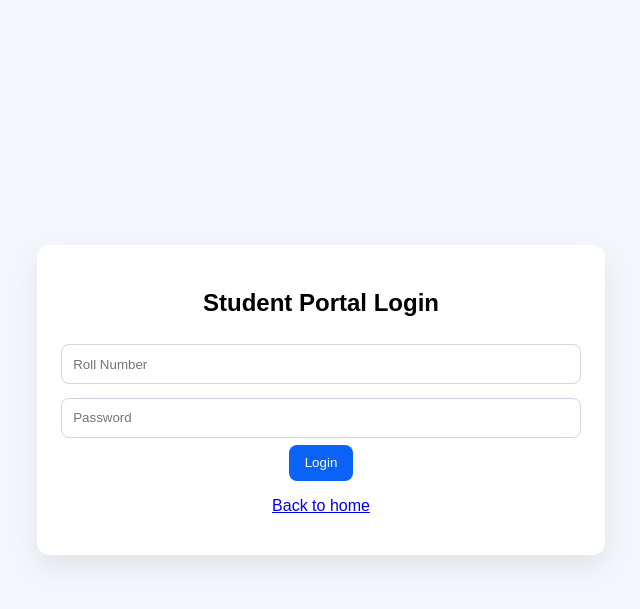
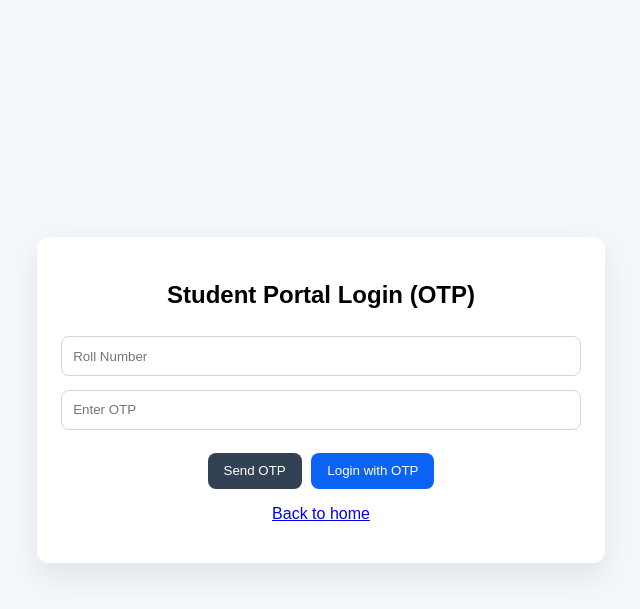
Before and after one commit to NAMANPHOGAT/Face-Recognition-Attendance-System, a Flask app: page /student/login in a window 1280 px wide. Shown: the top 609 px of the page, without its empty margins (319-959 px from the left). Run offline with Flask 3, Linux system fonts and the light colour scheme.

Commit message:
Implement OTP-based student login using Excel email data

```diff
--- a/app.py
+++ b/app.py
@@ -27,11 +27,11 @@ BASE_DIR = Path(__file__).resolve().parent
 ATTENDANCE_FILE = BASE_DIR / "attendance.xlsx"
 KNOWN_FACES_DIR = BASE_DIR / "known_faces"
 
-ADMIN_OTP_SENDER = "N4manphogat.gmail.com"
+OTP_SENDER_EMAIL = "N4manphogat.gmail.com"
 GMAIL_APP_PASSWORD = os.environ.get("GMAIL_APP_PASSWORD", "")
 
 ADMIN_HEADERS = ["Employee ID", "OTP Receiver Email"]
-STUDENT_HEADERS = ["Roll No", "Name", "Password"]
+STUDENT_HEADERS = ["Roll No", "Name", "Email"]
 ATTENDANCE_HEADERS = ["Roll No", "Name", "Date", "Time", "Status"]
 OTP_EXPIRY_MINUTES = 5
 
@@ -58,35 +58,37 @@ def ensure_workbook() -> None:
         wb = Workbook()
 
     admin_ws = (
-        wb["Admin"]
-        if "Admin" in wb.sheetnames
-        else _find_sheet_by_headers(wb, ADMIN_HEADERS)
+        wb["Admin"] if "Admin" in wb.sheetnames else _find_sheet_by_headers(wb, ADMIN_HEADERS)
     )
     students_ws = (
         wb["Students"]
         if "Students" in wb.sheetnames
-        else _find_sheet_by_headers(wb, STUDENT_HEADERS)
+        else _find_sheet_by_headers(wb, ["Roll No", "Name"])
     )
     attendance_ws = (
-        wb["Attendance"]
-        if "Attendance" in wb.sheetnames
-        else _find_sheet_by_headers(wb, ATTENDANCE_HEADERS)
+        wb["Attendance"] if "Attendance" in wb.sheetnames else _find_sheet_by_headers(wb, ATTENDANCE_HEADERS)
     )
 
     if admin_ws is None:
         admin_ws = wb.create_sheet("Admin")
         admin_ws.append(ADMIN_HEADERS)
-        admin_ws.append(["EMP001", ADMIN_OTP_SENDER])
+        admin_ws.append(["EMP001", OTP_SENDER_EMAIL])
     elif admin_ws.title != "Admin":
         admin_ws.title = "Admin"
 
     if students_ws is None:
         students_ws = wb.create_sheet("Students")
         students_ws.append(STUDENT_HEADERS)
-        students_ws.append([101, "Student One", "pass101"])
-        students_ws.append([102, "Student Two", "pass102"])
-    elif students_ws.title != "Students":
-        students_ws.title = "Students"
+        students_ws.append([101, "Student One", "student101@example.com"])
+        students_ws.append([102, "Student Two", "student102@example.com"])
+    else:
+        if students_ws.title != "Students":
+            students_ws.title = "Students"
+        header = [_normalize_header(v) for v in [cell.value for cell in students_ws[1]]]
+        if len(header) < 3:
+            students_ws.cell(row=1, column=3, value="Email")
+        elif header[2] in {"password", "pass", "pwd"}:
+            students_ws.cell(row=1, column=3, value="Email")
 
     if attendance_ws is None:
         attendance_ws = wb.create_sheet("Attendance")
@@ -111,20 +113,19 @@ def read_students() -> dict[str, dict[str, str]]:
             continue
         roll = str(row[0]).strip()
         students[roll] = {
-            "name": str(row[1]).strip() if row[1] else "",
-            "password": str(row[2]).strip() if row[2] else "",
+            "name": str(row[1]).strip() if len(row) > 1 and row[1] else "",
+            "email": str(row[2]).strip() if len(row) > 2 and row[2] else "",
         }
     return students
 
 
 def read_admin_settings() -> dict[str, str]:
-    """Always read admin login settings from attendance.xlsx."""
     ensure_workbook()
     wb = load_workbook(ATTENDANCE_FILE, data_only=True)
     ws = wb["Admin"]
 
     employee_id = "EMP001"
-    otp_receiver = ADMIN_OTP_SENDER
+    otp_receiver = OTP_SENDER_EMAIL
     for row in ws.iter_rows(min_row=2, values_only=True):
         if not row:
             continue
@@ -146,13 +147,7 @@ def get_attendance_for_roll(roll: str) -> list[dict[str, str]]:
     for row in ws.iter_rows(min_row=2, values_only=True):
         if not row or str(row[0]).strip() != str(roll):
             continue
-        records.append(
-            {
-                "date": str(row[2]),
-                "time": str(row[3]),
-                "status": str(row[4]),
-            }
-        )
+        records.append({"date": str(row[2]), "time": str(row[3]), "status": str(row[4])})
     return records
 
 
@@ -170,20 +165,18 @@ def mark_attendance(roll: str, name: str) -> dict[str, str]:
     return {"roll": roll, "name": name, "date": date_str, "time": time_str}
 
 
-def _send_admin_otp(otp: str, receiver_email: str) -> None:
+def _send_otp(otp: str, receiver_email: str, audience: str) -> None:
     if not GMAIL_APP_PASSWORD:
         raise RuntimeError("Set GMAIL_APP_PASSWORD env var to send OTP email.")
 
     message = EmailMessage()
-    message["Subject"] = "Admin Login OTP"
-    message["From"] = ADMIN_OTP_SENDER
+    message["Subject"] = f"{audience} Login OTP"
+    message["From"] = OTP_SENDER_EMAIL
     message["To"] = receiver_email
-    message.set_content(
-        f"Your OTP is: {otp}\nValid for {OTP_EXPIRY_MINUTES} minutes.\n"
-    )
+    message.set_content(f"Your OTP is: {otp}\nValid for {OTP_EXPIRY_MINUTES} minutes.\n")
 
     with smtplib.SMTP_SSL("smtp.gmail.com", 465) as smtp:
-        smtp.login(ADMIN_OTP_SENDER, GMAIL_APP_PASSWORD)
+        smtp.login(OTP_SENDER_EMAIL, GMAIL_APP_PASSWORD)
         smtp.send_message(message)
 
 
@@ -235,17 +228,13 @@ def _load_known_face_encodings() -> list[dict[str, object]]:
             image = face_recognition.load_image_file(str(image_file))
             encodings = face_recognition.face_encodings(image)
             if encodings:
-                known_faces.append(
-                    {"roll": roll, "name": metadata["name"], "encoding": encodings[0]}
-                )
+                known_faces.append({"roll": roll, "name": metadata["name"], "encoding": encodings[0]})
     return known_faces
 
 
 def _recognize_student_from_frame(data_url: str) -> dict[str, str] | None:
     if face_recognition is None or np is None:
-        raise RuntimeError(
-            "face_recognition dependency is missing. Install packages from requirements.txt"
-        )
+        raise RuntimeError("face_recognition dependency is missing. Install packages from requirements.txt")
 
     payload = _decode_data_url_to_bytes(data_url)
     pil_image = Image.open(io.BytesIO(payload)).convert("RGB")
@@ -277,17 +266,59 @@ def home():
 @app.route("/student/login", methods=["GET", "POST"])
 def student_login():
     if request.method == "POST":
+        action = request.form.get("action", "login")
         roll = request.form.get("roll", "").strip()
-        password = request.form.get("password", "").strip()
-        student = read_students().get(roll)
+        students = read_students()
+        student = students.get(roll)
 
-        if student and student["password"] == password:
-            session.clear()
-            session["student_roll"] = roll
-            return redirect(url_for("student_dashboard"))
-        return render_template(
-            "student_login.html", error="Invalid roll number or password"
-        )
+        if not student:
+            return render_template("student_login.html", error="Invalid roll number", roll=roll)
+
+        student_email = student.get("email", "")
+        if "@" not in student_email:
+            return render_template(
+                "student_login.html",
+                error="Student email missing in Excel. Update Students sheet column 3.",
+                roll=roll,
+            )
+
+        if action == "send_otp":
+            otp = f"{secrets.randbelow(1_000_000):06d}"
+            expiry = datetime.now() + timedelta(minutes=OTP_EXPIRY_MINUTES)
+            session["pending_student_roll"] = roll
+            session["student_otp"] = otp
+            session["student_otp_expiry"] = expiry.isoformat()
+            try:
+                _send_otp(otp, student_email, "Student")
+            except Exception as exc:
+                return render_template("student_login.html", error=f"OTP sending failed: {exc}", roll=roll)
+
+            return render_template(
+                "student_login.html",
+                message=f"OTP sent from {OTP_SENDER_EMAIL} to {student_email}.",
+                roll=roll,
+            )
+
+        entered_otp = request.form.get("otp", "").strip()
+        saved_otp = session.get("student_otp")
+        saved_roll = session.get("pending_student_roll")
+        expiry_str = session.get("student_otp_expiry")
+
+        if not entered_otp or not saved_otp or not expiry_str:
+            return render_template("student_login.html", error="Please request OTP first.", roll=roll)
+
+        if saved_roll != roll:
+            return render_template("student_login.html", error="OTP belongs to different roll number.", roll=roll)
+
+        if datetime.now() > datetime.fromisoformat(expiry_str):
+            return render_template("student_login.html", error="OTP expired. Please request a new OTP.", roll=roll)
+
+        if entered_otp != saved_otp:
+            return render_template("student_login.html", error="Invalid OTP", roll=roll)
+
+        session.clear()
+        session["student_roll"] = roll
+        return redirect(url_for("student_dashboard"))
 
     return render_template("student_login.html")
 
@@ -311,9 +342,7 @@ def admin_login():
         otp_receiver = admin_settings["otp_receiver"]
 
         if employee_id != admin_employee_id:
-            return render_template(
-                "admin_login.html", error="Invalid employee ID", employee_id=employee_id
-            )
+            return render_template("admin_login.html", error="Invalid employee ID", employee_id=employee_id)
 
         if action == "send_otp":
             otp = f"{secrets.randbelow(1_000_000):06d}"
@@ -323,17 +352,13 @@ def admin_login():
             session["admin_otp_expiry"] = expiry.isoformat()
 
             try:
-                _send_admin_otp(otp, otp_receiver)
+                _send_otp(otp, otp_receiver, "Admin")
             except Exception as exc:
-                return render_template(
-                    "admin_login.html",
-                    error=f"OTP sending failed: {exc}",
-                    employee_id=employee_id,
-                )
+                return render_template("admin_login.html", error=f"OTP sending failed: {exc}", employee_id=employee_id)
 
             return render_template(
                 "admin_login.html",
-                message=f"OTP sent from {ADMIN_OTP_SENDER} to {otp_receiver}.",
+                message=f"OTP sent from {OTP_SENDER_EMAIL} to {otp_receiver}.",
                 employee_id=employee_id,
             )
 
@@ -343,30 +368,16 @@ def admin_login():
         expiry_str = session.get("admin_otp_expiry")
 
         if not entered_otp or not saved_otp or not expiry_str:
-            return render_template(
-                "admin_login.html",
-                error="Please request OTP first.",
-                employee_id=employee_id,
-            )
+            return render_template("admin_login.html", error="Please request OTP first.", employee_id=employee_id)
 
         if saved_employee_id != employee_id:
-            return render_template(
-                "admin_login.html",
-                error="OTP was generated for different employee ID.",
-                employee_id=employee_id,
-            )
+            return render_template("admin_login.html", error="OTP was generated for different employee ID.", employee_id=employee_id)
 
         if datetime.now() > datetime.fromisoformat(expiry_str):
-            return render_template(
-                "admin_login.html",
-                error="OTP expired. Please request a new OTP.",
-                employee_id=employee_id,
-            )
+            return render_template("admin_login.html", error="OTP expired. Please request a new OTP.", employee_id=employee_id)
 
         if entered_otp != saved_otp:
-            return render_template(
-                "admin_login.html", error="Invalid OTP", employee_id=employee_id
-            )
+            return render_template("admin_login.html", error="Invalid OTP", employee_id=employee_id)
 
         session.clear()
         session["admin_authenticated"] = True
@@ -396,21 +407,13 @@ def admin_recognize():
     except RuntimeError as exc:
         return jsonify({"success": False, "message": str(exc)}), 500
     except Exception:
-        return jsonify(
-            {"success": False, "message": "Unable to process camera frame."}
-        ), 400
+        return jsonify({"success": False, "message": "Unable to process camera frame."}), 400
 
     if not recognized:
         return jsonify({"success": False, "message": "No known student face matched."})
 
     entry = mark_attendance(recognized["roll"], recognized["name"])
-    return jsonify(
-        {
-            "success": True,
-            "message": "Attendance marked successfully.",
-            "attendance": entry,
-        }
-    )
+    return jsonify({"success": True, "message": "Attendance marked successfully.", "attendance": entry})
 
 
 @app.route("/logout")
--- a/templates/student_login.html
+++ b/templates/student_login.html
@@ -8,12 +8,16 @@
 </head>
 <body>
     <div class="container card">
-        <h2>Student Portal Login</h2>
+        <h2>Student Portal Login (OTP)</h2>
         <form method="POST">
-            <input type="text" name="roll" placeholder="Roll Number" required />
-            <input type="password" name="password" placeholder="Password" required />
-            <button class="btn" type="submit">Login</button>
+            <input type="text" name="roll" placeholder="Roll Number" value="{{ roll or '' }}" required />
+            <input type="text" name="otp" placeholder="Enter OTP" />
+            <div class="button-group">
+                <button class="btn btn-secondary" type="submit" name="action" value="send_otp">Send OTP</button>
+                <button class="btn" type="submit" name="action" value="login">Login with OTP</button>
+            </div>
         </form>
+        {% if message %}<p>{{ message }}</p>{% endif %}
         {% if error %}<p class="error">{{ error }}</p>{% endif %}
         <p><a href="{{ url_for('home') }}">Back to home</a></p>
     </div>
```
Also changed, not shown: README.md.
